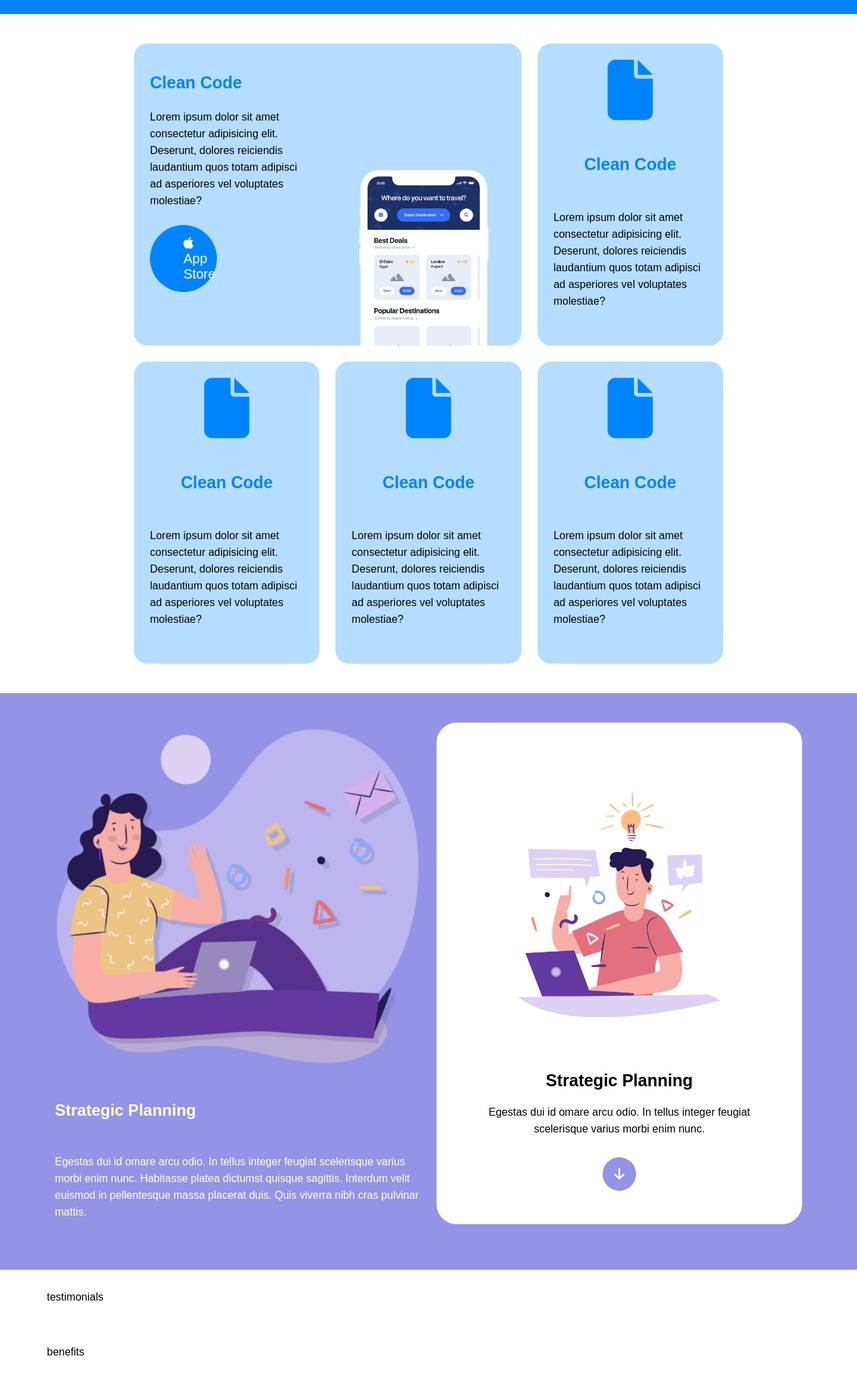
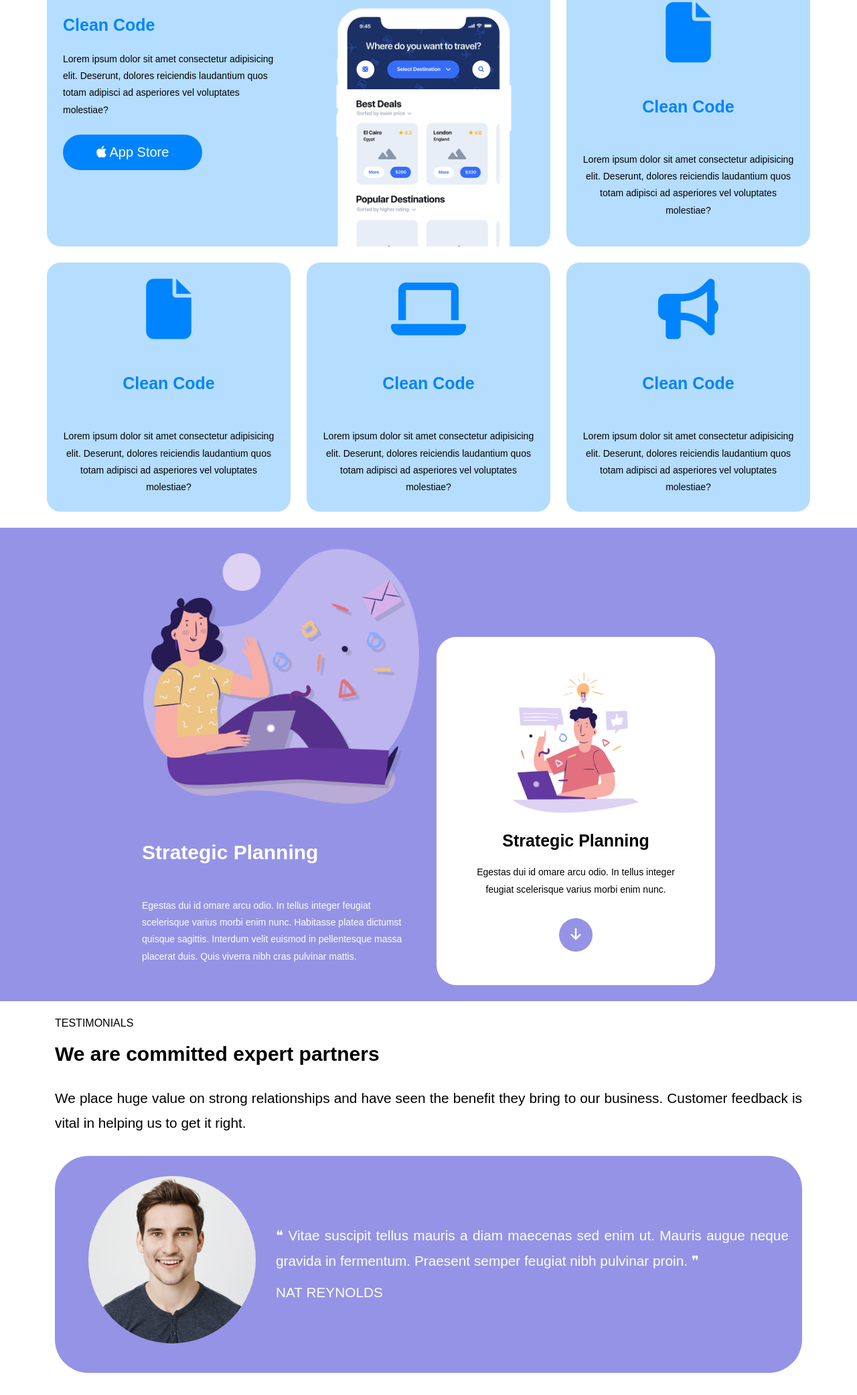
Before and after one commit to AntoCic/htmlcss-responsive-layout, a plain HTML site: page index.html in a window 1280 px wide. Shown: the part 109-2192 px from the top of the page at 67% size. Drawn offline with Linux system fonts and the light colour scheme.

Commit message:
ADDED: HTML CSS testimonials section style and content

```diff
--- a/index.html
+++ b/index.html
@@ -12,9 +12,9 @@
 <body class="debg">
     <header class="header">
         <div class="container">
-            <div class="row justify-between align-center">
+            <nav class="row justify-between align-center">
                 <a href="#"><img src="./img/logo.png" alt="logo"></a>
-                <nav>
+
                 <ul class="flex align-center gap-30">
                     <li><i class="fa-solid fa-bars"></i></li>
                     <li class="hidden">Planning</li>
@@ -25,19 +25,19 @@
                 </ul>
             </nav>
         </div>
-        </div>
     </header>
 
     <main>
         <section class="hero">
-            <div class="container-sm">
+            <div class="container">
                 <div class="row">
-                    <div class="col-8">
+                    <div class="col-md-8">
                         <div class="card">
                             <div class="card-body">
                                 <h2>Clean Code</h2>
                                 <p>
-                                Lorem ipsum dolor sit amet consectetur adipisicing elit. Deserunt, dolores reiciendis laudantium quos totam adipisci ad asperiores vel voluptates molestiae?
+                                    Lorem ipsum dolor sit amet consectetur adipisicing elit. Deserunt, dolores
+                                    reiciendis laudantium quos totam adipisci ad asperiores vel voluptates molestiae?
                                 </p>
                                 <button class="bt-style1"><i class="fa-brands fa-apple"></i> App Store</button>
                             </div>
@@ -46,39 +46,43 @@
                             </div>
                         </div>
                     </div>
-                    <div class="col-4">
+                    <div class="col-md-4">
                         <div class="card-sm">
                             <i class="fa-solid fa-file"></i>
                             <h2>Clean Code</h2>
                             <p>
-                                Lorem ipsum dolor sit amet consectetur adipisicing elit. Deserunt, dolores reiciendis laudantium quos totam adipisci ad asperiores vel voluptates molestiae?
+                                Lorem ipsum dolor sit amet consectetur adipisicing elit. Deserunt, dolores reiciendis
+                                laudantium quos totam adipisci ad asperiores vel voluptates molestiae?
                             </p>
                         </div>
                     </div>
-                    <div class="col-4">
+                    <div class="col-md-4">
                         <div class="card-sm">
                             <i class="fa-solid fa-file"></i>
                             <h2>Clean Code</h2>
                             <p>
-                                Lorem ipsum dolor sit amet consectetur adipisicing elit. Deserunt, dolores reiciendis laudantium quos totam adipisci ad asperiores vel voluptates molestiae?
+                                Lorem ipsum dolor sit amet consectetur adipisicing elit. Deserunt, dolores reiciendis
+                                laudantium quos totam adipisci ad asperiores vel voluptates molestiae?
                             </p>
                         </div>
                     </div>
-                    <div class="col-4">
+                    <div class="col-md-4">
                         <div class="card-sm">
-                            <i class="fa-solid fa-file"></i>
+                            <i class="fa-solid fa-laptop"></i>
                             <h2>Clean Code</h2>
                             <p>
-                                Lorem ipsum dolor sit amet consectetur adipisicing elit. Deserunt, dolores reiciendis laudantium quos totam adipisci ad asperiores vel voluptates molestiae?
+                                Lorem ipsum dolor sit amet consectetur adipisicing elit. Deserunt, dolores reiciendis
+                                laudantium quos totam adipisci ad asperiores vel voluptates molestiae?
                             </p>
                         </div>
                     </div>
-                    <div class="col-4">
+                    <div class="col-md-4">
                         <div class="card-sm">
-                            <i class="fa-solid fa-file"></i>
+                            <i class="fa-solid fa-bullhorn"></i>
                             <h2>Clean Code</h2>
                             <p>
-                                Lorem ipsum dolor sit amet consectetur adipisicing elit. Deserunt, dolores reiciendis laudantium quos totam adipisci ad asperiores vel voluptates molestiae?
+                                Lorem ipsum dolor sit amet consectetur adipisicing elit. Deserunt, dolores reiciendis
+                                laudantium quos totam adipisci ad asperiores vel voluptates molestiae?
                             </p>
                         </div>
                     </div>
@@ -87,12 +91,12 @@
         </section>
 
         <section class="planning">
-            <div class="container">
+            <div class="container-sm">
                 <div class="row">
-                    <div class="col-6 box-trasparent">
+                    <div class="col-lg-6">
                         <div class="box-trasparent">
                             <img src="./img/planning1.png" alt="">
-                        <h1>Strategic Planning</h1>
+                            <h2>Strategic Planning</h2>
                             <p>Egestas dui id omare arcu odio. In tellus
                                 integer feugiat scelerisque varius morbi enim
                                 nunc. Habitasse platea dictumst quisque
@@ -101,7 +105,7 @@
                                 viverra nibh cras pulvinar mattis.</p>
                         </div>
                     </div>
-                    <div class="col-6">
+                    <div class="col-lg-6 self-flex-end">
                         <div class="box-white">
                             <img src="./img/planning2.png" alt="">
                             <h2>Strategic Planning</h2>
@@ -118,7 +122,24 @@
         <section class="testimonials">
             <div class="container">
                 <div class="row">
-                    testimonials
+                    <div class="col-12">
+                        <h1>TESTIMONIALS</h1>
+                        <h2>We are committed expert partners</h2>
+                        <p>We place huge value on strong relationships and have seen the benefit they bring to our
+                            business. Customer feedback is vital in
+                            helping us to get it right.</p>
+                            <div class="card-testimonials">
+                                <div class="card-img">
+                                    <img src="./img/testimonial1.jpg" alt="">
+                                </div>
+
+                                <div class="card-body">
+                                   <p> &#10077; Vitae suscipit tellus mauris a diam maecenas sed enim ut. Mauris augue neque
+                                    gravida in fermentum. Praesent semper feugiat nibh pulvinar proin. &#10078;</p>
+                                    <p class="name-testimonials">NAT REYNOLDS</p>
+                                </div>
+                            </div>
+                    </div>
                 </div>
             </div>
         </section>
--- a/style/style.css
+++ b/style/style.css
@@ -18,7 +18,7 @@ a {
 }
 
 img {
-  max-width: 100%;
+  width: 100%;
 }
 
 /************************************************
@@ -28,19 +28,19 @@ img {
 .container {
   margin: 0 auto;
   max-width: 1204px; /* 1140px */
-  padding: 32px;
+  padding: 12px 32px;
 }
 .container-sm {
   margin: 0 auto;
-  max-width: 944px;  /* 880px */
-  padding: 32px;
+  max-width: 944px; /* 880px */
+  padding: 12px 32px;
 }
 
 .row {
   display: flex;
   flex-wrap: wrap;
 }
-.flex{
+.flex {
   display: flex;
 }
 .flex-wrap {
@@ -49,7 +49,7 @@ img {
 .flex-column {
   flex-direction: column;
 }
-.row-reverse{
+.row-reverse {
   flex-direction: row-reverse;
 }
 
@@ -60,11 +60,11 @@ img {
   justify-content: space-between;
 }
 
-.align-center{
+.align-center {
   align-items: center;
 }
 
-.gap-30{
+.gap-30 {
   gap: 30px;
 }
 
@@ -75,25 +75,26 @@ gap: 30px;
   width: 50%;
 }
 .col-4 {
-  width: calc(100%/3);
+  width: calc(100% / 3);
 }
 .col-8 {
-  width: calc((100%/3)*2);
+  width: calc((100% / 3) * 2);
 }
 
 .marginX-center {
   margin: 0 auto;
 }
-.hidden{
+.hidden {
   display: none;
 }
 
 /* TEXT */
-h2{
+h2 {
   font-size: 25px;
 }
-p{
-  line-height: 25px;
+p {
+  line-height: 1.8em;
+  font-size: 14px;
 }
 .text-center {
   text-align: center;
@@ -101,8 +102,9 @@ p{
 .text-right {
   text-align: right;
 }
-/* BUTTONS */
-.bt-style1{
+/* COMPONENTS */
+/* buttons */
+.bt-style1 {
   border: 0;
   border-radius: 500px;
   padding: 10px;
@@ -112,25 +114,25 @@ p{
 /*************************************************
     GENERAL STYLES
  *************************************************/
-body{
-  font-family:Arial, Helvetica, sans-serif;
+body {
+  font-family: Arial, Helvetica, sans-serif;
 }
-[class^="col"] {
+[class^="col-"]{
   padding: 12px;
   width: 100%;
 }
 
 /* HEADER */
-header{
-  background-color: #0084FD;
+header {
+  background-color: #0084fd;
 }
-.header img{
+.header img {
   display: block;
 }
-.header li{
+.header li {
   color: white;
 }
-.header button{
+.header button {
   padding: 10px 15px;
 }
 
@@ -140,76 +142,119 @@ header{
   margin: 0 -12px;
 }
 
-.card,.card-sm{
+.card,
+.card-sm {
   display: flex;
   flex-direction: column;
-  background-color: #B5DDFF;
+  background-color: #b5ddff;
   border-radius: 20px;
   height: 100%;
 }
-.card-sm{
+.card-sm {
   align-items: center;
+  text-align: center;
   gap: 32px;
   padding: 24px;
 }
 
-.card-body{
+.card .card-body {
   padding: 24px;
 }
-.card-body p{
+.card .card-body p {
   margin: 24px 0;
 }
-.card-body .bt-style1{
+.card .card-body .bt-style1 {
   padding: 15px 50px;
   color: white;
-  background-color: #0084FD;
+  background-color: #0084fd;
   font-size: 20px;
 }
-.card-img{
-  padding-left:24px;
-  padding-right:24px;
+.card .card-img {
+  padding-left: 24px;
+  padding-right: 24px;
   padding-top: 24px;
 }
-.card-img img{
+.card .card-img img {
   display: block;
 }
-.card-sm>i{
+.card-sm > i {
   font-size: 90px;
 }
-.card-sm i,.hero h2{
-  color: #0084FD;
+.card-sm i,
+.hero h2 {
+  color: #0084fd;
 }
 /* planning */
-.planning{
-  background-color: #9593E6;
-
+.planning {
+  background-color: #9593e6;
 }
-.box-trasparent{
+.box-trasparent {
   color: white;
 }
-.box-white{
+.box-white {
   background-color: white;
   padding: 20px;
   border-radius: 30px;
   text-align: center;
 }
-.bt-style1{
-  background-color: #9593E6;
+.planning .bt-style1 {
+  background-color: #9593e6;
   color: white;
   width: 50px;
   aspect-ratio: 1/1;
   font-size: 20px;
 }
-h1{
+.box-trasparent h2 {
   margin: 50px 0;
+  font-size: 30px;
 }
-h2{
+h2 {
   margin: 20px 0;
 }
-p{
+.planning p {
   margin-bottom: 30px;
 }
+/* testimonials */
+.testimonials{
+  text-align: center;
+}
+.testimonials p{
+  font-size: 1.3em;
+}
+.testimonials .col-12>p{
+  margin: 30px 0;
+}
+.testimonials .col-12>h1{
+  font-size: 1em;
+  font-weight: 100;
+}
+.testimonials .col-12>h2 {
+  font-size: 30px;
+}
+.card-testimonials{
+  background-color: #9593e6;
+  border-radius: 50px;
+  padding: 20px;
+  display: flex;
+  flex-direction: column;
+  color: white;
+}
+.card-testimonials .card-img{
+  padding: 0 30px;
+  margin-top: 10px;
+  margin-bottom: 20px;
+}
+.card-testimonials .card-img img{
+  max-width: 250px;
+  border-radius: 50%;
+  aspect-ratio: 1/1;
+  object-fit: cover;
+  object-position: center;
+}
+.name-testimonials{
+  margin-top: 10px;
 
+}
 
 /* FOOTER */
 
@@ -220,26 +265,32 @@ p{
 
 /* breakpoints Medium*/
 @media (min-width: 768px) {
-
-  .col-4 {
-    width: calc(100%/3);
+  .col-md-4 {
+    width: calc(4 * 100% / 12);
   }
-  .col-8 {
-    width: calc((100%/3)*2);
+  .col-md-8 {
+    width: calc(8 * 100% / 12);
   }
-  .col-6 {
-    width: 50%;
-  }
-  .card-img{
+  /* planning */
+  .card .card-img {
     max-width: 50%;
   }
-
-    .box-white{
+  .box-white {
     padding: 50px;
-
   }
-    .box-white img{
-      padding: 50px;
+  .box-white img {
+    padding: 0 50px;
+  }
+  /* testimonials */
+  .testimonials{
+    text-align: justify;
+  }
+  .card-testimonials{
+    flex-direction: row;
+    align-items: center;
+  }
+  .card-testimonials .card-img img{
+    width: 250px;
   }
 
 }
@@ -248,18 +299,26 @@ p{
   header li:first-child {
     display: none;
   }
-	header li:not(li:first-child){
+  header li:not(li:first-child) {
     display: initial;
   }
-  .card{
+  .card {
     flex-direction: row;
   }
-  .card-img{
+  .card .card-img {
     align-self: flex-end;
   }
-  .card-body{
+  .card .card-body {
     max-width: 50%;
   }
+  /* planning */
+  .col-lg-6 {
+    width: calc(6 * 100% / 12);
+  }
+  .self-flex-end {
+    align-self: flex-end;
+  }
+  /* testimonials */
 }
 
 /*************************************************
@@ -267,7 +326,7 @@ p{
  *************************************************/
 .debug header,
 .debug main,
- .debug footer{
+.debug footer {
   border-top: 2px solid rgb(0, 250, 0);
 }
 
```
Lines whose indentation alone changed are shown as unchanged.
